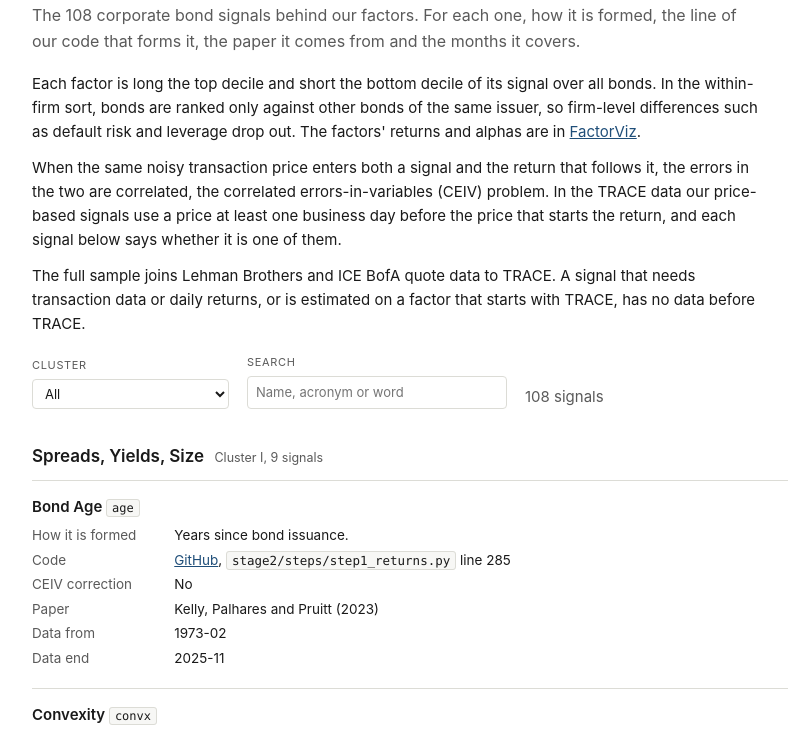
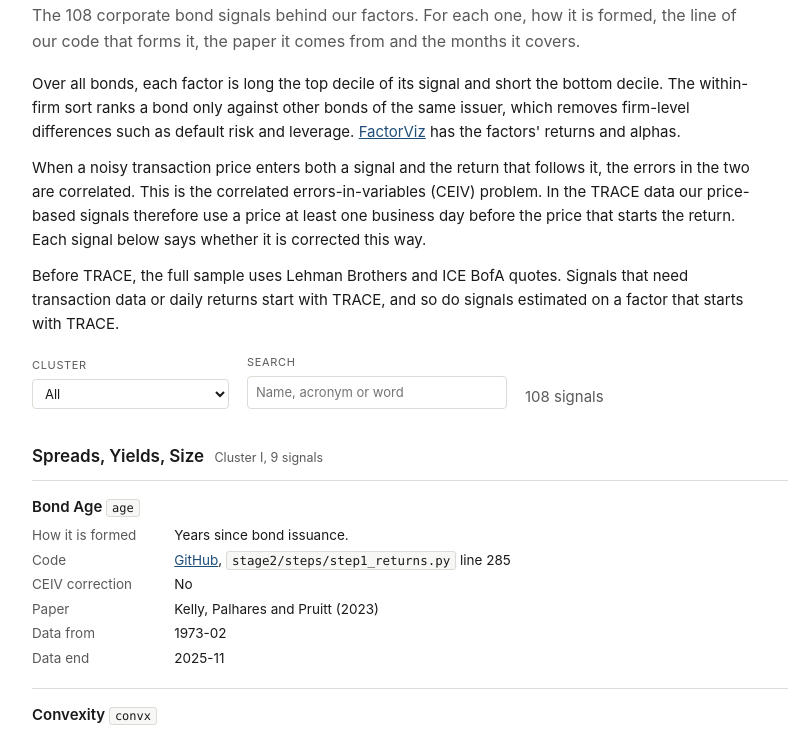
Before and after one commit to Alexander-M-Dickerson/osbap-site, a plain HTML site: page signals/index.html in a window 1280 px wide. Shown: the part 58-788 px from the top of the page, without its empty margins (108-896 px from the left). Drawn offline with nearby package versions, Linux system fonts and the light colour scheme.

Commit message:
Rebuild the site

```diff
--- a/signals/index.html
+++ b/signals/index.html
@@ -256,21 +256,21 @@
   the line of our code that forms it, the paper it comes from and the months it covers.
 </p>
 <p>
-  Each factor is long the top decile and short the bottom decile of its signal over all bonds. In
-  the within-firm sort, bonds are ranked only against other bonds of the same issuer, so
-  firm-level differences such as default risk and leverage drop out. The factors' returns and
-  alphas are in <a href="../factorviz/">FactorViz</a>.
+  Over all bonds, each factor is long the top decile of its signal and short the bottom decile.
+  The within-firm sort ranks a bond only against other bonds of the same issuer, which removes
+  firm-level differences such as default risk and leverage. <a href="../factorviz/">FactorViz</a> has the factors'
+  returns and alphas.
 </p>
 <p>
-  When the same noisy transaction price enters both a signal and the return that follows it, the
-  errors in the two are correlated, the correlated errors-in-variables (CEIV) problem. In the
-  TRACE data our price-based signals use a price at least one business day before the price that
-  starts the return, and each signal below says whether it is one of them.
+  When a noisy transaction price enters both a signal and the return that follows it, the errors
+  in the two are correlated. This is the correlated errors-in-variables (CEIV) problem. In the
+  TRACE data our price-based signals therefore use a price at least one business day before the
+  price that starts the return. Each signal below says whether it is corrected this way.
 </p>
 <p>
-  The full sample joins Lehman Brothers and ICE BofA quote data to TRACE. A signal that needs
-  transaction data or daily returns, or is estimated on a factor that starts with TRACE, has no
-  data before TRACE.
+  Before TRACE, the full sample uses Lehman Brothers and ICE BofA quotes. Signals that need
+  transaction data or daily returns start with TRACE, and so do signals estimated on a factor that
+  starts with TRACE.
 </p>
 <link rel="stylesheet" href="https://cdnjs.cloudflare.com/ajax/libs/KaTeX/0.18.6/katex.min.css">
 <div class="sig-tools">
```
Also changed, not shown: data/index.html (+4 -4 lines), factorviz/data/meta.json.
